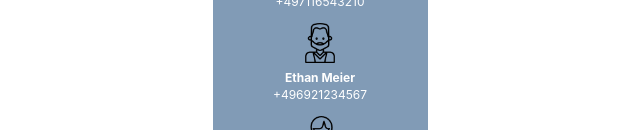
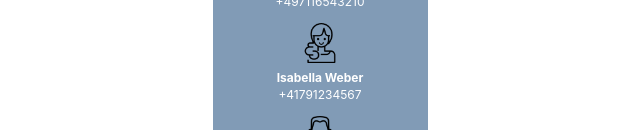
Before and after one commit to YevheniiaPetrova/react-contacts-app, a React (Create React App) app: page / in a window 1280 px wide. Shown: the part 670-800 px from the top of the page, without its empty margins (320-960 px from the left). Built offline with nearby package versions, Linux system fonts and the light colour scheme.

Commit message:
contacts data updated

```diff
--- a/src/components/contacts-data.js
+++ b/src/components/contacts-data.js
@@ -35,6 +35,12 @@
     phone: "+497116543210",
     gender: "male"
    },
+   {
+    firstName: "Isabella",
+    lastName: "Weber",
+    phone: "+41791234567",
+    gender: "female"
+  },
   {
     firstName: "Ethan",
     lastName: "Meier",
```
